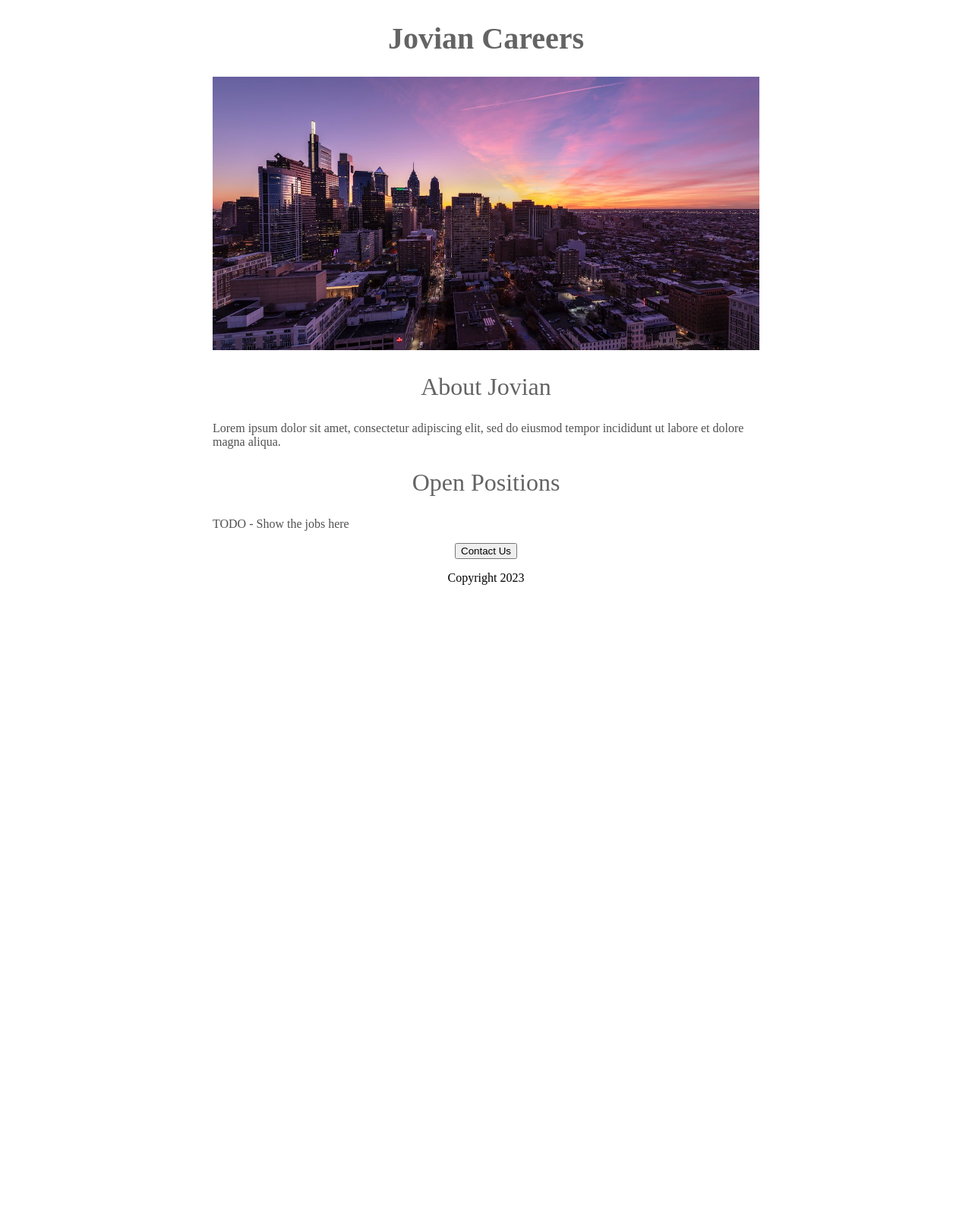
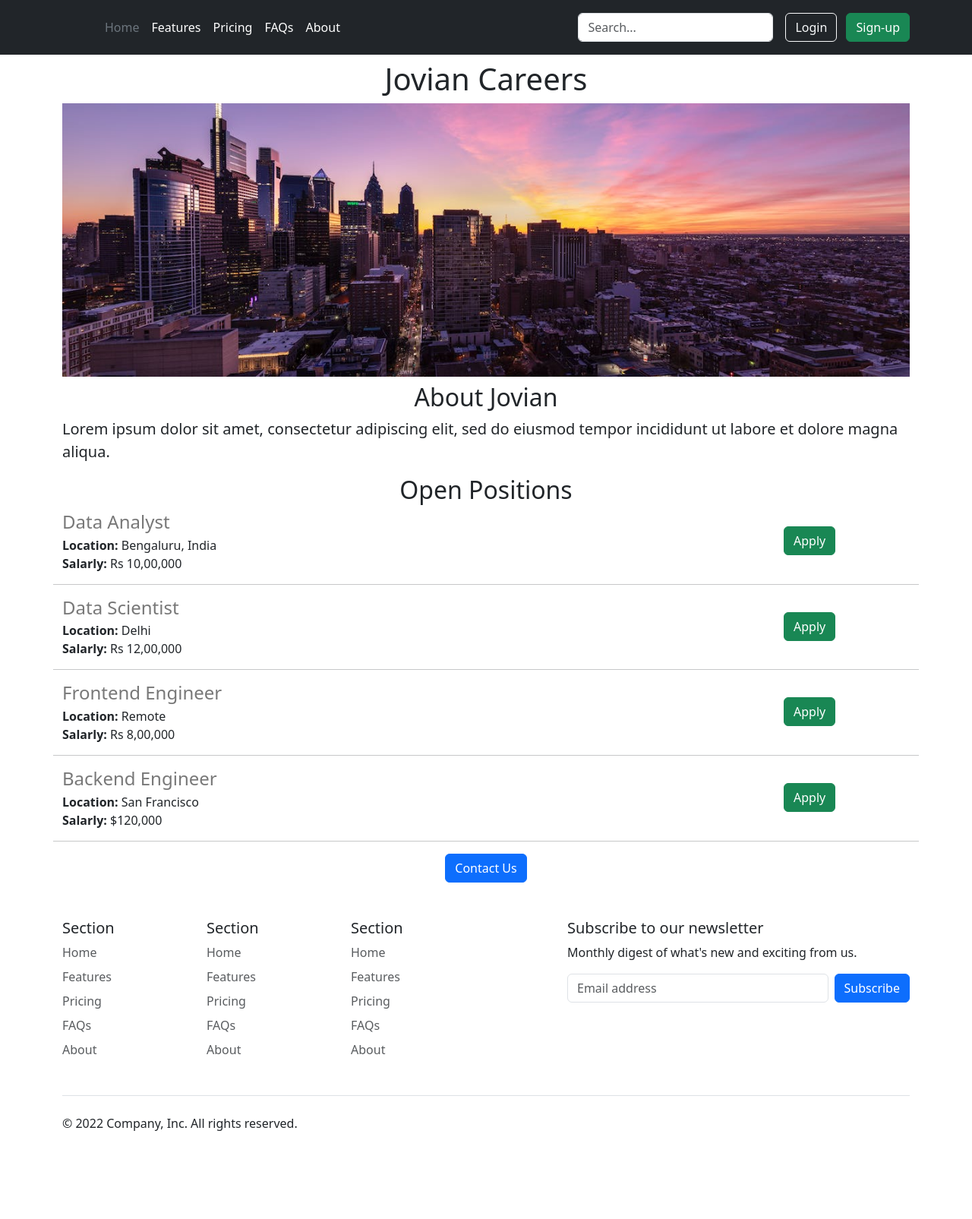
Before and after one commit to sakshii2004/jovian-career-website, a Flask app: page / in a window 1280 px wide. Shown: the whole page at 76% size. Before the commit the page ends 770 px from the top, so only its background shows below. Run offline with Flask 2, Linux system fonts and the light colour scheme.

Commit message:
Added Job information, added nav bar and footer.

```diff
--- a/app.py
+++ b/app.py
@@ -2,9 +2,20 @@ from flask import Flask, render_template
 
 app = Flask(__name__)
 
+JOBS = [
+  {'id': 1, 'title': 'Data Analyst','location':'Bengaluru, India', 'salarly': 'Rs 10,00,000'
+  },
+  {'id': 2, 'title': 'Data Scientist','location':'Delhi', 'salarly': 'Rs 12,00,000'
+  },
+  {'id': 3, 'title': 'Frontend Engineer','location':'Remote', 'salarly': 'Rs 8,00,000'
+  },
+  {'id': 4, 'title': 'Backend Engineer','location':'San Francisco', 'salarly': '$120,000'
+  }
+]
+
 @app.route("/")
 def hello_world():
-  return render_template('home.html')
+  return render_template('home.html', jobs=JOBS)
 
 if __name__=='__main__':
   app.run(host='0.0.0.0', debug=True)
--- /dev/null
+++ b/templates/footer.html
@@ -0,0 +1,59 @@
+<div class="container">
+  <footer class="py-5">
+    <div class="row">
+      <div class="col-6 col-md-2 mb-3">
+        <h5>Section</h5>
+        <ul class="nav flex-column">
+          <li class="nav-item mb-2"><a href="#" class="nav-link p-0 text-muted">Home</a></li>
+          <li class="nav-item mb-2"><a href="#" class="nav-link p-0 text-muted">Features</a></li>
+          <li class="nav-item mb-2"><a href="#" class="nav-link p-0 text-muted">Pricing</a></li>
+          <li class="nav-item mb-2"><a href="#" class="nav-link p-0 text-muted">FAQs</a></li>
+          <li class="nav-item mb-2"><a href="#" class="nav-link p-0 text-muted">About</a></li>
+        </ul>
+      </div>
+
+      <div class="col-6 col-md-2 mb-3">
+        <h5>Section</h5>
+        <ul class="nav flex-column">
+          <li class="nav-item mb-2"><a href="#" class="nav-link p-0 text-muted">Home</a></li>
+          <li class="nav-item mb-2"><a href="#" class="nav-link p-0 text-muted">Features</a></li>
+          <li class="nav-item mb-2"><a href="#" class="nav-link p-0 text-muted">Pricing</a></li>
+          <li class="nav-item mb-2"><a href="#" class="nav-link p-0 text-muted">FAQs</a></li>
+          <li class="nav-item mb-2"><a href="#" class="nav-link p-0 text-muted">About</a></li>
+        </ul>
+      </div>
+
+      <div class="col-6 col-md-2 mb-3">
+        <h5>Section</h5>
+        <ul class="nav flex-column">
+          <li class="nav-item mb-2"><a href="#" class="nav-link p-0 text-muted">Home</a></li>
+          <li class="nav-item mb-2"><a href="#" class="nav-link p-0 text-muted">Features</a></li>
+          <li class="nav-item mb-2"><a href="#" class="nav-link p-0 text-muted">Pricing</a></li>
+          <li class="nav-item mb-2"><a href="#" class="nav-link p-0 text-muted">FAQs</a></li>
+          <li class="nav-item mb-2"><a href="#" class="nav-link p-0 text-muted">About</a></li>
+        </ul>
+      </div>
+
+      <div class="col-md-5 offset-md-1 mb-3">
+        <form>
+          <h5>Subscribe to our newsletter</h5>
+          <p>Monthly digest of what's new and exciting from us.</p>
+          <div class="d-flex flex-column flex-sm-row w-100 gap-2">
+            <label for="newsletter1" class="visually-hidden">Email address</label>
+            <input id="newsletter1" type="text" class="form-control" placeholder="Email address">
+            <button class="btn btn-primary" type="button">Subscribe</button>
+          </div>
+        </form>
+      </div>
+    </div>
+
+    <div class="d-flex flex-column flex-sm-row justify-content-between py-4 my-4 border-top">
+      <p>&copy; 2022 Company, Inc. All rights reserved.</p>
+      <ul class="list-unstyled d-flex">
+        <li class="ms-3"><a class="link-dark" href="#"><svg class="bi" width="24" height="24"><use xlink:href="#twitter"/></svg></a></li>
+        <li class="ms-3"><a class="link-dark" href="#"><svg class="bi" width="24" height="24"><use xlink:href="#instagram"/></svg></a></li>
+        <li class="ms-3"><a class="link-dark" href="#"><svg class="bi" width="24" height="24"><use xlink:href="#facebook"/></svg></a></li>
+      </ul>
+    </div>
+  </footer>
+</div>
--- a/templates/home.html
+++ b/templates/home.html
@@ -2,62 +2,42 @@
 <html>
   <head>
     <title>Jovian Careers</title>
+    <meta charset="utf-8">
+    <meta name="viewport" content="width=device-width, initial-scale=1">
+    <link href="https://cdn.jsdelivr.net/npm/bootstrap@5.3.0-alpha3/dist/css/bootstrap.min.css" rel="stylesheet" integrity="sha384-KK94CHFLLe+nY2dmCWGMq91rCGa5gtU4mk92HdvYe+M/SXH301p5ILy+dN9+nJOZ" crossorigin="anonymous">
     <style>
-    h1 {
-      font-size: 40px;
-      font-family: Nunito;
-      color: rgb(100, 100,100);
-     text-align: center;
-        }
       #banner {
+        height: 360px;
         width: 100%;
-        height: 360px;
         object-fit: cover;
       }
-
-      h2 {
-        font-family:Nunito;
-        color: rgb(100, 100,100);
-        font-size: 32px;
-        text-align: center;
-        font-weight: normal;
-
-      }
-
-      .bodytext {
-        font-family: Nunito;
-        color: rgb(80,80,80)
-      }
-
-      #container {
-       max-width: 720px;
-       margin: 0 auto 0 auto;
-      }
-
     </style>
-
   </head>
   <body>
-    <div id="container">
-      <h1>Jovian Careers </h1>
-      <img id="banner" src="https://jovian-career-website.sakshii2004.repl.co/static/banner.jpeg">
+    {% include 'nav.html' %}
+    <div class="container">
+      <h1 class="text-center mt-2 mb-2">Jovian Careers </h1>
+      <img class="img-fluid" id="banner" src="https://jovian-career-website.sakshii2004.repl.co/static/banner.jpeg">
 
-      <h2>About Jovian</h2>
-      <p class='bodytext'>
+      <h2 class="text-center mt-2 mb-2">About Jovian</h2>
+      <p class="lead">
         Lorem ipsum dolor sit amet, consectetur adipiscing elit, sed do
         eiusmod tempor incididunt ut labore et dolore magna aliqua.
       </p>
 
-      <h2>Open Positions</h2>
-      <p class='bodytext'>TODO - Show the jobs here</p>
+      <h2 class="text-center" style="margin-bottom:8px">Open Positions</h2>
+
+        {% for job in jobs %}
+            {% include 'jobitem.html' %}
+        {% endfor %}
+
 
       </div>
-      <div style = "text-align: center";>
-      <button>Contact Us</button>
-      <p >Copyright 2023</p>
-      </div>
+      <div class="text-center">
+      <button class="btn btn-primary">Contact Us</button>
+            </div>
 
-
+    {% include 'footer.html' %}
   </body>
 
 </html>
--- /dev/null
+++ b/templates/jobitem.html
@@ -0,0 +1,21 @@
+<div style="margin-bottom:16px;" class="row">
+  <div class="col-10" ;>
+  <h4 style="color:rgb(120, 120,120); margin-bottom: 4px;">{{job['title']}}
+  </h4>
+  <div>
+    <b>Location:</b> {{job['location']}}
+  </div>
+  <div>
+    <b>Salarly:</b> {{job['salarly']}}
+  </div>
+
+  </div>
+
+  <div class="col-2">
+  <button type="button" class="btn btn-success" style="margin-top:20px">Apply</button>
+
+  </div>
+  <hr style="margin-top:15px; margin-bottom:0px">
+
+
+</div>
--- /dev/null
+++ b/templates/nav.html
@@ -0,0 +1,26 @@
+<header class="p-3 bg-dark text-white">
+    <div class="container">
+      <div class="d-flex flex-wrap align-items-center justify-content-center justify-content-lg-start">
+        <a href="/" class="d-flex align-items-center mb-2 mb-lg-0 text-white text-decoration-none">
+          <svg class="bi me-2" width="40" height="32" role="img" aria-label="Bootstrap"><use xlink:href="#bootstrap"/></svg>
+        </a>
+
+        <ul class="nav col-12 col-lg-auto me-lg-auto mb-2 justify-content-center mb-md-0">
+          <li><a href="#" class="nav-link px-2 text-secondary">Home</a></li>
+          <li><a href="#" class="nav-link px-2 text-white">Features</a></li>
+          <li><a href="#" class="nav-link px-2 text-white">Pricing</a></li>
+          <li><a href="#" class="nav-link px-2 text-white">FAQs</a></li>
+          <li><a href="#" class="nav-link px-2 text-white">About</a></li>
+        </ul>
+
+        <form class="col-12 col-lg-auto mb-3 mb-lg-0 me-lg-3">
+          <input type="search" class="form-control form-control-dark" placeholder="Search..." aria-label="Search">
+        </form>
+
+        <div class="text-end">
+          <button type="button" class="btn btn-outline-light me-2">Login</button>
+          <button type="button" class="btn btn-success">Sign-up</button>
+        </div>
+      </div>
+    </div>
+  </header>
```
